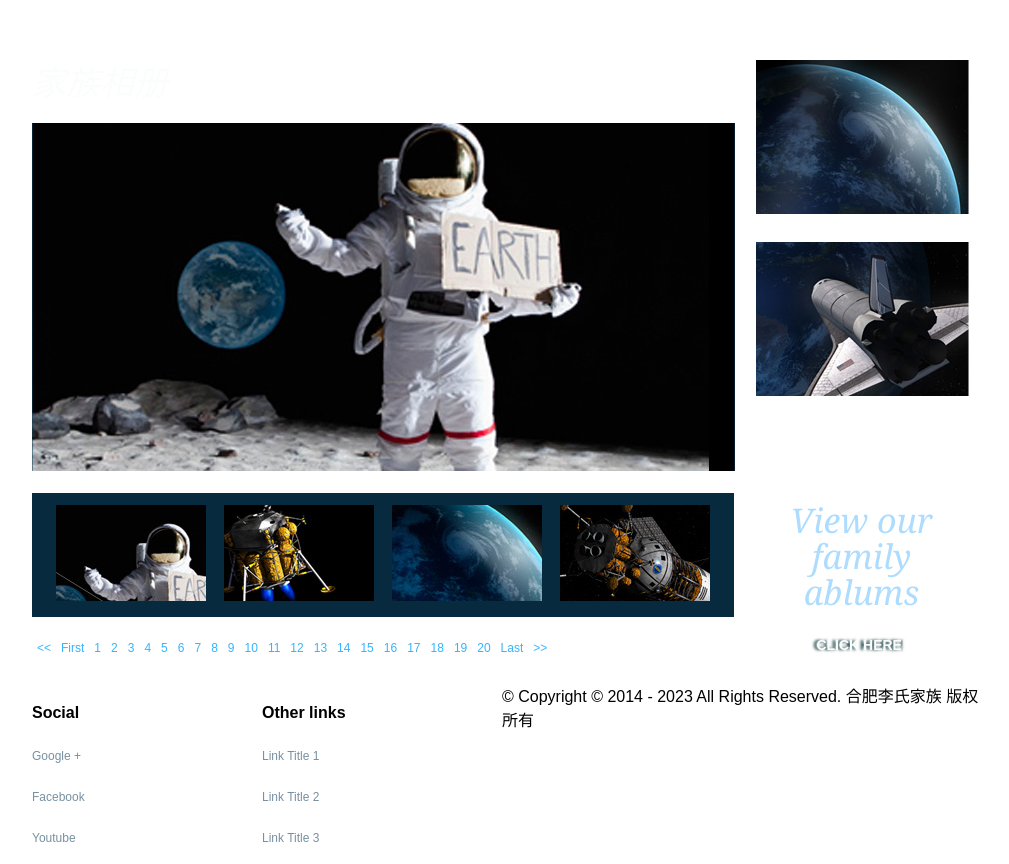
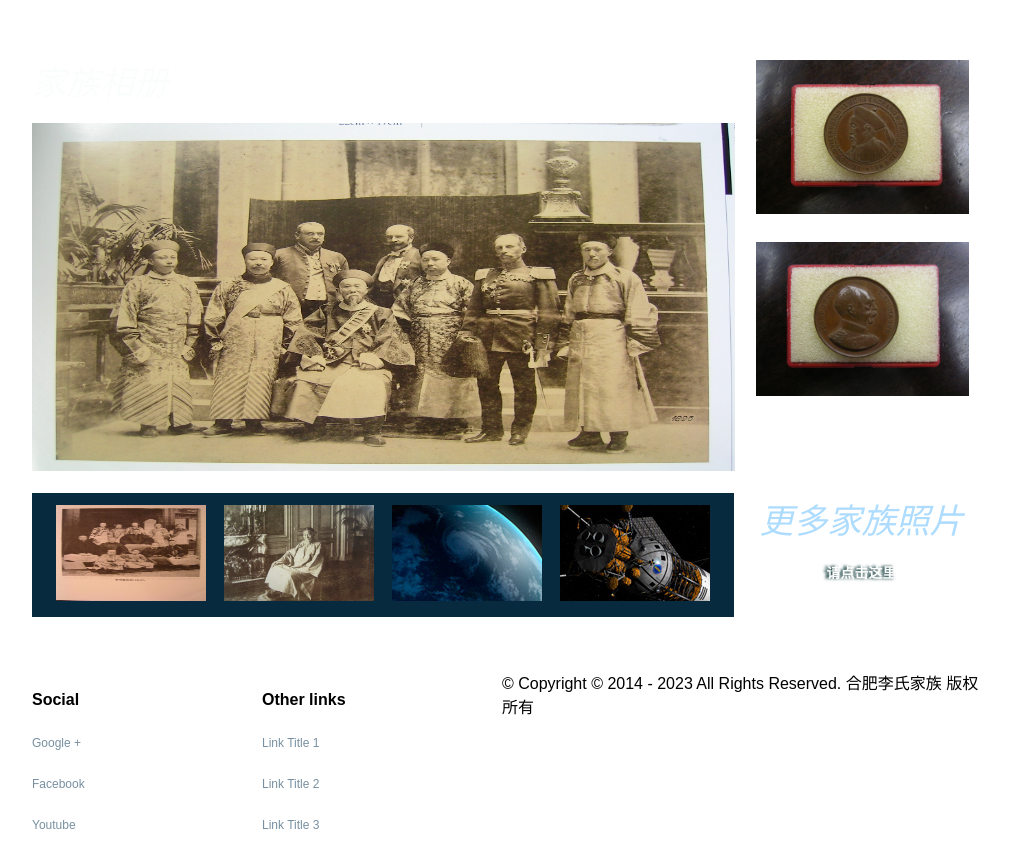
Before and after one commit to lichong012245/hefei-lis, a Django app: page /gallery/ in a window 1280 px wide. Shown: the part 66-930 px from the top of the page, without its empty margins (138-1147 px from the left). After the commit the page ends 895 px from the top, so only its background shows below. Run offline with Django 3.2, Linux system fonts and the light colour scheme; parts of the project's set-up code (start-up, migrations or seed data) failed here and were passed over; some libraries are stand-ins or nearby versions.

Commit message:
modify gallery tey template

```diff
--- a/lis/templates/lis/gallery.html
+++ b/lis/templates/lis/gallery.html
@@ -1,33 +1,34 @@
 {% extends 'lis/base.html' %}
 {% block body %}
+{% load staticfiles %}
 	<div id="contents">
 		<div id="gallery" class="wrapper clearfix">
 			<div id="sidebar">
 				<ul>
 					<li>
-						<a href="blog.html"><img src="images/earth-small.jpg" alt="Img" height="154" width="213"></a>
+						<img src="{% static "lis/images/lhz/9.JPG" %}" alt="Img" height="154" width="213">
 					</li>
 					<li>
-						<a href="blog.html"><img src="images/spaceshuttle-closeup.jpg" alt="Img" height="154" width="213"></a>
+						<img src="{% static "lis/images/lhz/10.JPG" %}" alt="Img" height="154" width="213">
 					</li>
 				</ul>
 				<div class="click-here">
-					<h1>View our family ablums</h1>
-					<a href="index.html" class="btn1">Click Here!</a>
+					<h1>更多家族照片</h1>
+					<a href="#" class="btn1">请点击这里</a>
 				</div>
 			</div>
 			<div class="main">
 				<h1>家族相册</h1>
 				<div class="photos">
 					<div class="viewer">
-						<img src="images/astronaut-large.jpg" alt="Img" height="348" width="703">
+						<img src="{% static "lis/images/lhz/6.JPG" %}" alt="Img" height="348" width="703">
 					</div>
 					<ul>
 						<li>
-							<a href="gallery.html"><img src="images/thumbnail-astronaut.jpg" alt="Img" height="96" width="150"><span class="cover"></span></a>
+							<img src="{% static "lis/images/lhz/7.JPG" %}" alt="Img" height="96" width="150"><span class="cover"></span>
 						</li>
 						<li>
-							<a href="gallery.html"><img src="images/thumbnail-spacecraft.jpg" alt="Img" height="96" width="150"><span class="cover"></span></a>
+							<img src="{% static "lis/images/lhz/5.JPG" %}" alt="Img" height="96" width="150"><span class="cover"></span>
 						</li>
 						<li>
 							<a href="gallery.html"><img src="images/thumbnail-earth.jpg" alt="Img" height="96" width="150"><span class="cover"></span></a>
@@ -37,81 +38,8 @@
 						</li>
 					</ul>
 				</div>
-				<ul class="pagination">
-					<li>
-						<a href="gallery.html">&lt;&lt;</a>
-					</li>
-					<li>
-						<a href="gallery.html">First</a>
-					</li>
-					<li class="selected">
-						<a href="gallery.html">1</a>
-					</li>
-					<li>
-						<a href="gallery.html">2</a>
-					</li>
-					<li>
-						<a href="gallery.html">3</a>
-					</li>
-					<li>
-						<a href="gallery.html">4</a>
-					</li>
-					<li>
-						<a href="gallery.html">5</a>
-					</li>
-					<li>
-						<a href="gallery.html">6</a>
-					</li>
-					<li>
-						<a href="gallery.html">7</a>
-					</li>
-					<li>
-						<a href="gallery.html">8</a>
-					</li>
-					<li>
-						<a href="gallery.html">9</a>
-					</li>
-					<li>
-						<a href="gallery.html">10</a>
-					</li>
-					<li>
-						<a href="gallery.html">11</a>
-					</li>
-					<li>
-						<a href="gallery.html">12</a>
-					</li>
-					<li>
-						<a href="gallery.html">13</a>
-					</li>
-					<li>
-						<a href="gallery.html">14</a>
-					</li>
-					<li>
-						<a href="gallery.html">15</a>
-					</li>
-					<li>
-						<a href="gallery.html">16</a>
-					</li>
-					<li>
-						<a href="gallery.html">17</a>
-					</li>
-					<li>
-						<a href="gallery.html">18</a>
-					</li>
-					<li>
-						<a href="gallery.html">19</a>
-					</li>
-					<li>
-						<a href="gallery.html">20</a>
-					</li>
-					<li>
-						<a href="gallery.html">Last</a>
-					</li>
-					<li>
-						<a href="gallery.html">&gt;&gt;</a>
-					</li>
-				</ul>
-				<!-- /.pagination -->
+
+
 			</div>
 		</div>
 	</div>
```
Also changed, not shown: lis/templates/lis/contact.html (+10 -20 lines), lis/static/lis/images/lhz/10.JPG (added), lis/static/lis/images/lhz/5.JPG (added), lis/static/lis/images/lhz/6.JPG (added), lis/static/lis/images/lhz/7.JPG (added), lis/static/lis/images/lhz/9.JPG (added).
